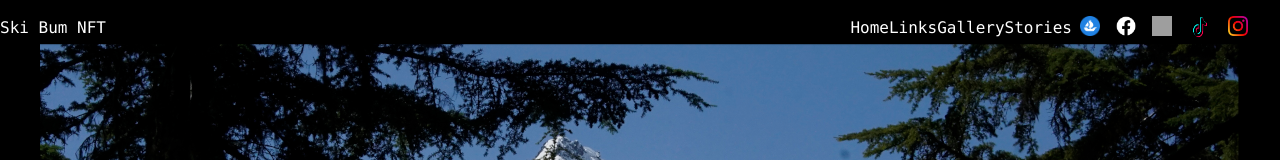
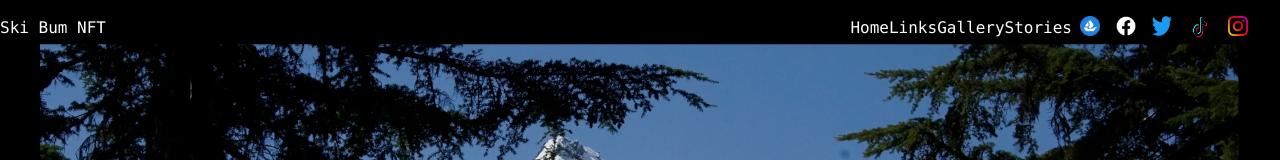
Before and after one commit to Jonathanvanhaaften/skibumnft, a Next.js app in the folder skibumnftnext/: page / in a window 1280 px wide. Shown: the top 160 px of the page. Built offline with nearby package versions, Linux system fonts and the light colour scheme; grey boxes are pictures that could not be loaded.

Commit message:
fixed twitter logo in header

```diff
--- a/skibumnftnext/components/NavbarFs.js
+++ b/skibumnftnext/components/NavbarFs.js
@@ -61,11 +61,7 @@ export const Navbar = ({ toggle }) => {
             />
           </a>
           <a className="px-2" href={REACT_APP_TWITTER_URL}>
-            <img
-              className="w-5 h-5"
-              src="/images/twitter-logo.png"
-              alt="Twitter"
-            />
+            <img className="w-5 h-5" src="/twitter-logo.png" alt="Twitter" />
           </a>
           <a className="px-2" href={REACT_APP_TIKTOK_URL}>
             <img className="w-6 h-8" src="/tiktok-logo.png" alt="tiktok" />
```
